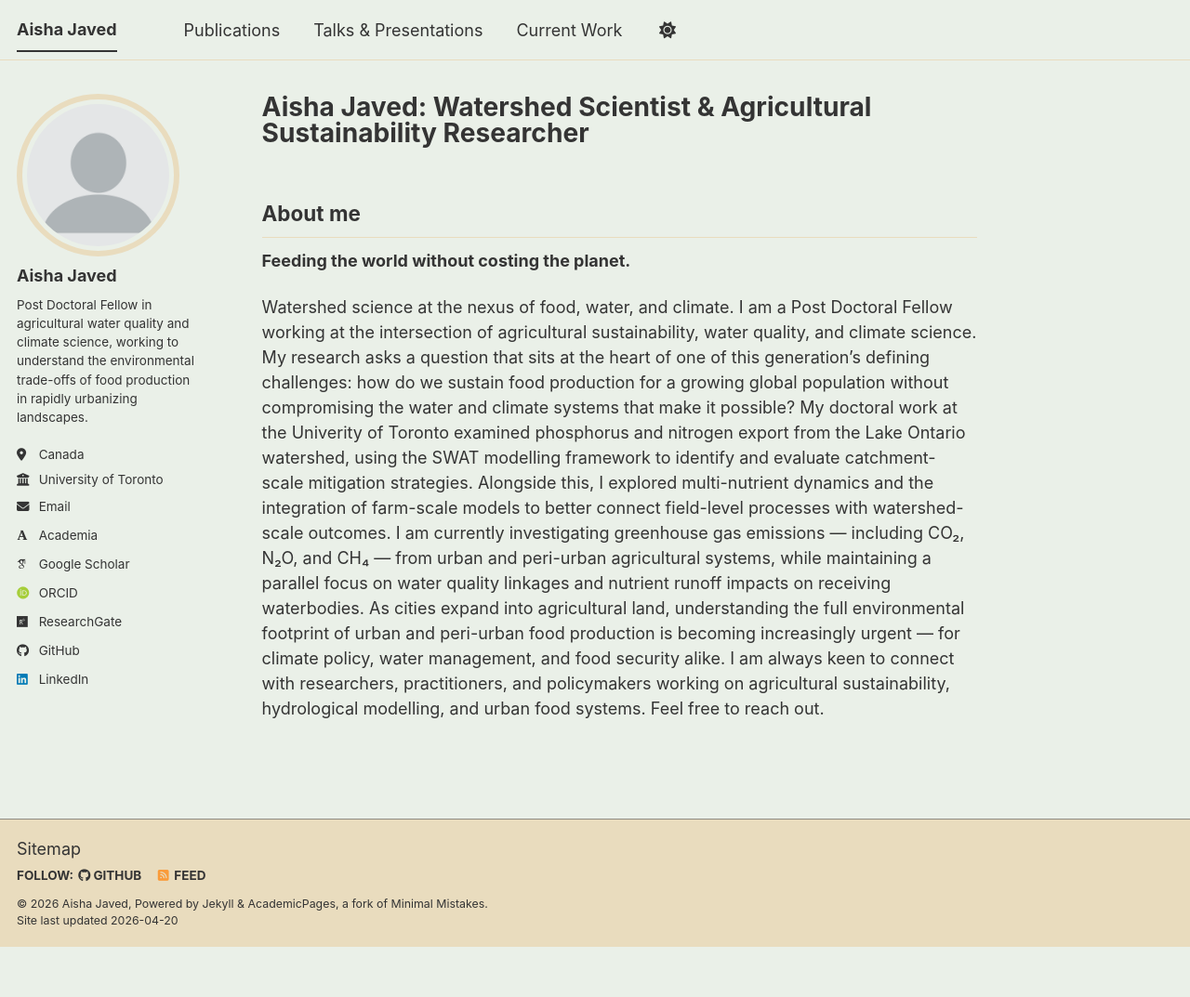
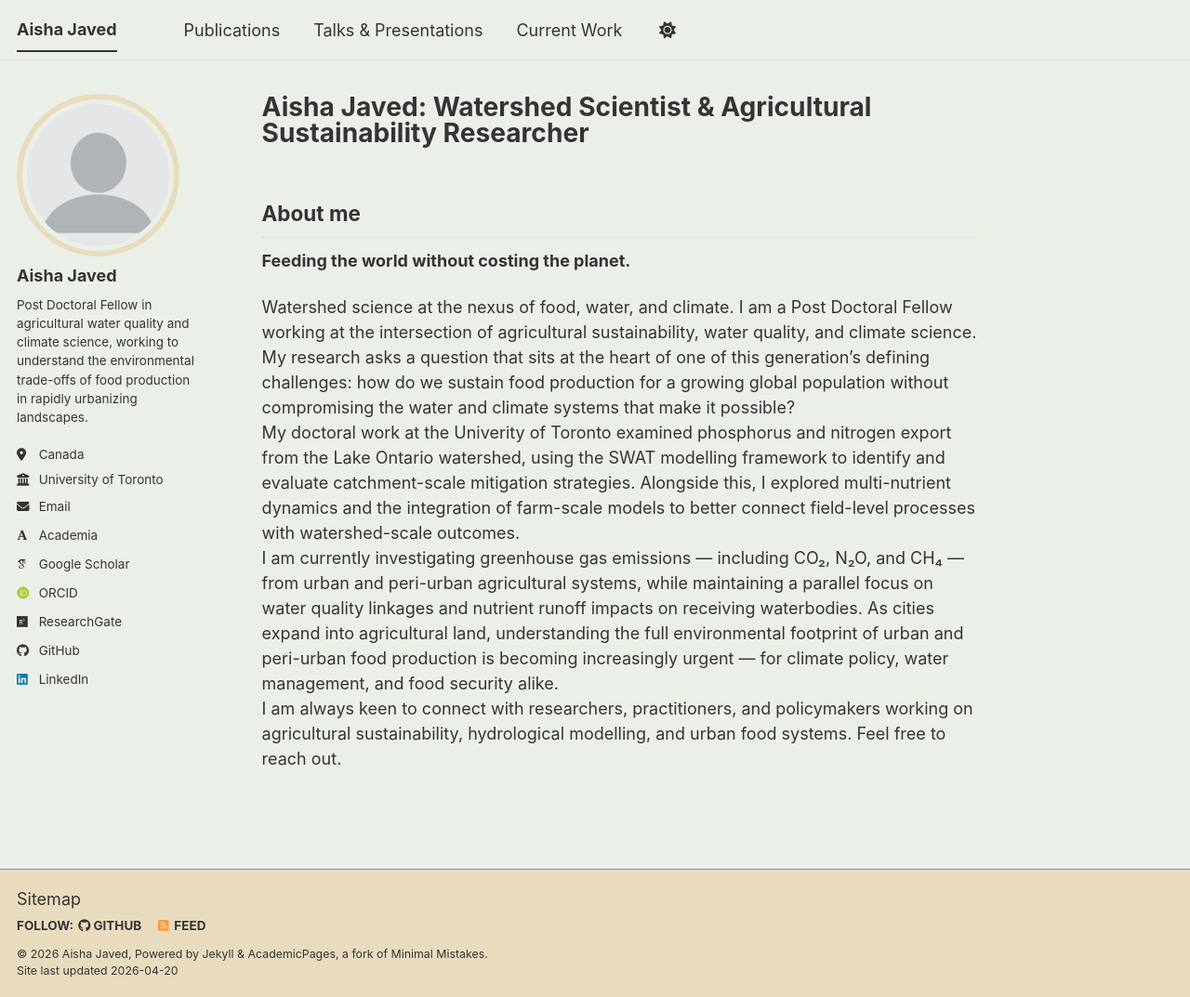
Before and after one commit to aishaj8/aishaj8.github.io, a Jekyll site: the page built from _pages/about.md, in a window 1280 px wide and 1073 px high. Shown: the whole window at 93% size. Built offline with Jekyll 4.4.1, drawn with Linux system fonts in a browser that asks for light colours; some web fonts are replaced; a script bundle is joined from its source files by our own code; library files that are not in the unit come from our copies.

Commit message:
added line breaks to about section

```diff
--- a/_pages/about.md
+++ b/_pages/about.md
@@ -13,7 +13,7 @@
 **Feeding the world without costing the planet.**
 
 Watershed science at the nexus of food, water, and climate.
-I am a Post Doctoral Fellow working at the intersection of agricultural sustainability, water quality, and climate science. My research asks a question that sits at the heart of one of this generation's defining challenges: how do we sustain food production for a growing global population without compromising the water and climate systems that make it possible?
-My doctoral work at the Univerity of Toronto examined phosphorus and nitrogen export from the Lake Ontario watershed, using the SWAT modelling framework to identify and evaluate catchment-scale mitigation strategies. Alongside this, I explored multi-nutrient dynamics and the integration of farm-scale models to better connect field-level processes with watershed-scale outcomes.
-I am currently investigating greenhouse gas emissions — including CO₂, N₂O, and CH₄ — from urban and peri-urban agricultural systems, while maintaining a parallel focus on water quality linkages and nutrient runoff impacts on receiving waterbodies. As cities expand into agricultural land, understanding the full environmental footprint of urban and peri-urban food production is becoming increasingly urgent — for climate policy, water management, and food security alike.
+I am a Post Doctoral Fellow working at the intersection of agricultural sustainability, water quality, and climate science. My research asks a question that sits at the heart of one of this generation's defining challenges: how do we sustain food production for a growing global population without compromising the water and climate systems that make it possible? <br>
+My doctoral work at the Univerity of Toronto examined phosphorus and nitrogen export from the Lake Ontario watershed, using the SWAT modelling framework to identify and evaluate catchment-scale mitigation strategies. Alongside this, I explored multi-nutrient dynamics and the integration of farm-scale models to better connect field-level processes with watershed-scale outcomes.<br>
+I am currently investigating greenhouse gas emissions — including CO₂, N₂O, and CH₄ — from urban and peri-urban agricultural systems, while maintaining a parallel focus on water quality linkages and nutrient runoff impacts on receiving waterbodies. As cities expand into agricultural land, understanding the full environmental footprint of urban and peri-urban food production is becoming increasingly urgent — for climate policy, water management, and food security alike.<br>
 I am always keen to connect with researchers, practitioners, and policymakers working on agricultural sustainability, hydrological modelling, and urban food systems. Feel free to reach out.
```
